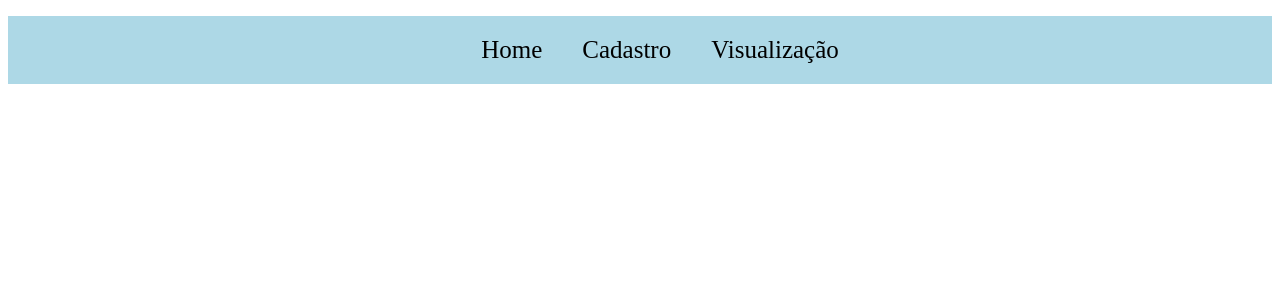
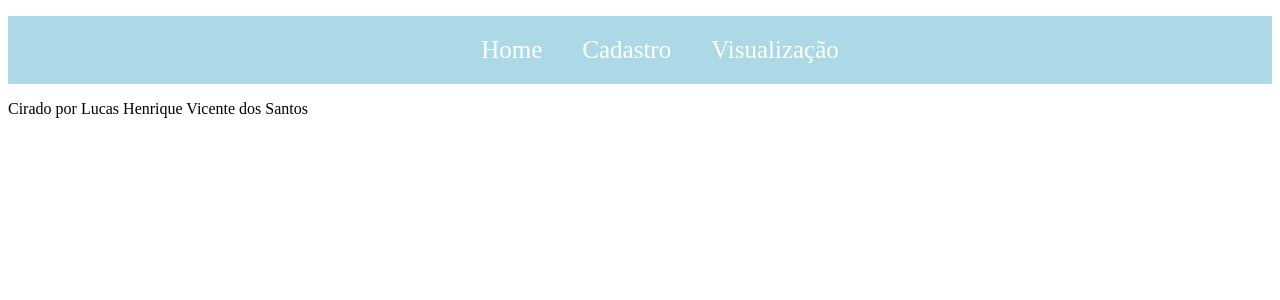
Before and after one commit to LucasVicentee/ProjetoPHPCadastro, a PHP site: page / in a window 1280 px wide. Shown: the top 300 px of the page. Run offline with PHP 8.4, Linux system fonts and the light colour scheme.

Commit message:
Atualizações básicas

```diff
--- a/index.php
+++ b/index.php
@@ -19,5 +19,12 @@
             </ul>
         </nav>
     </header>
+
+
+    <footer>
+        <section class="criador">
+            <p>Cirado por Lucas Henrique Vicente dos Santos</p>
+        </section>
+    </footer>
 </body>
 </html>
--- a/style.css
+++ b/style.css
@@ -2,13 +2,13 @@
 
 }
 
-header{
+header {
     width: 100%;
     height: 100%;
     background-color: lightblue;
 }
 
-header ul{
+header ul {
     display: flex;
     text-align: center;
     justify-content: center;
@@ -16,11 +16,12 @@ header ul{
     list-style-type: none;
 }
 
-li{
+li {
     margin: 20px;
 }
 
-li a{
+li a {
     text-decoration: none;
-    color: black;font-size: 25px;
+    color: white;
+    font-size: 25px;
 }
```
